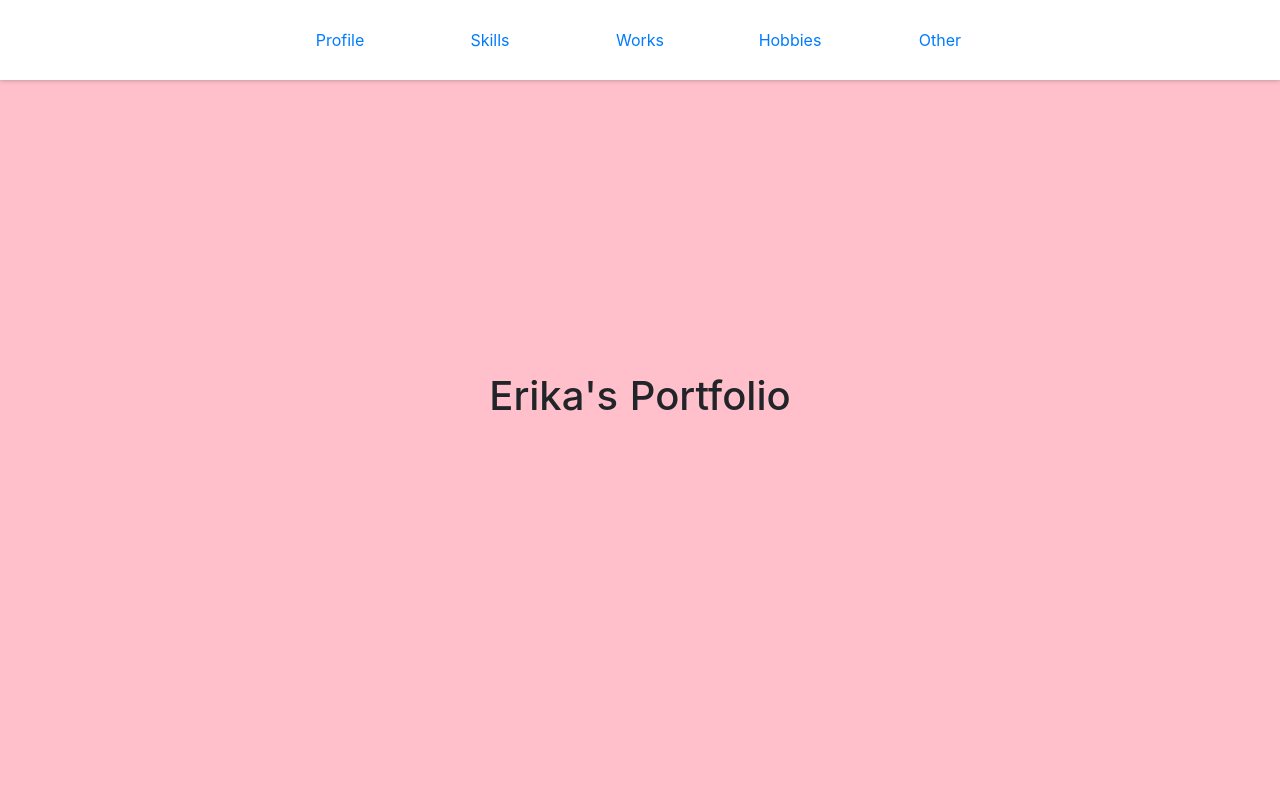
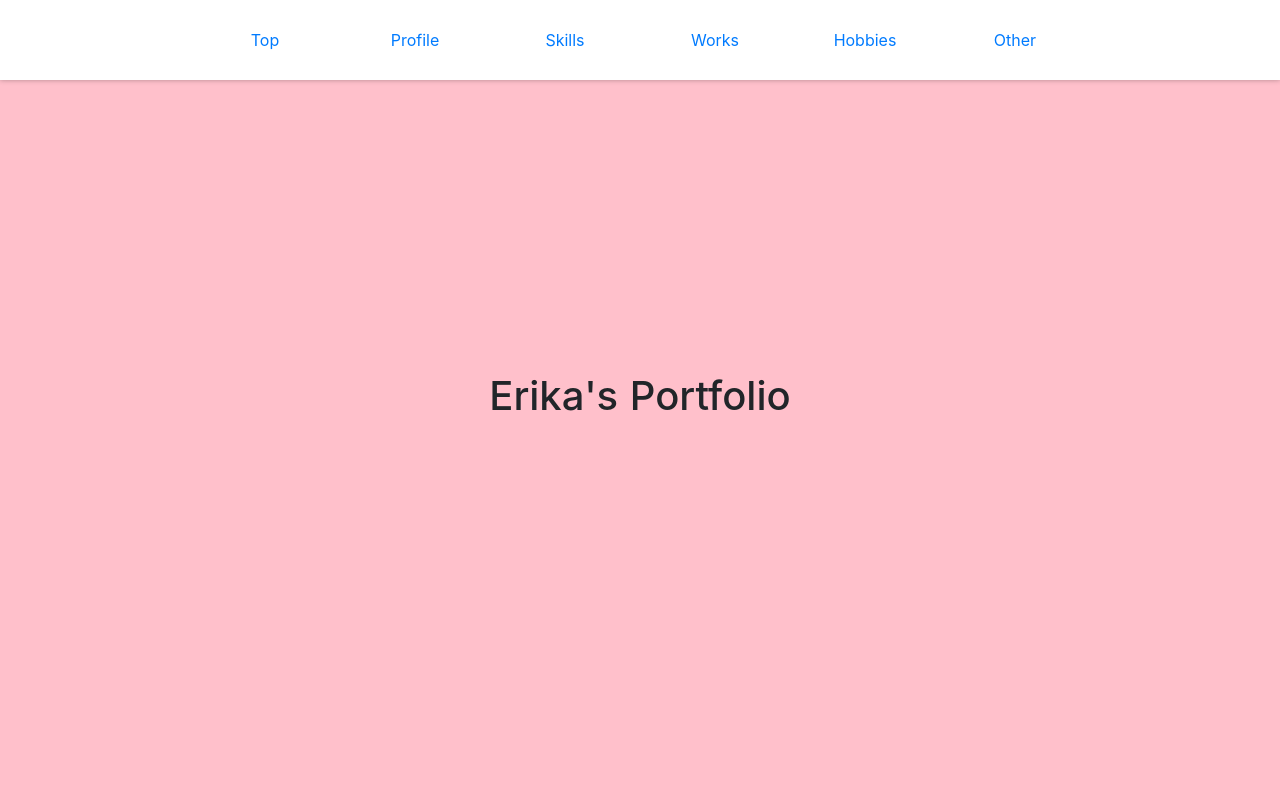
Before and after one commit to Erika-U/portfolio, a Nuxt app: page / in a window 1280 px wide. Shown: the top 800 px of the page. Built offline with nearby package versions, Linux system fonts and the light colour scheme.

Commit message:
create top link

```diff
--- a/components/myHeader.vue
+++ b/components/myHeader.vue
@@ -1,6 +1,9 @@
 <template>
   <header>
     <div class="link">
+      <nuxt-link v-scroll-to="'#top'" to>
+        Top
+      </nuxt-link>
       <nuxt-link v-scroll-to="'#profile'" to>
         Profile
       </nuxt-link>
```
